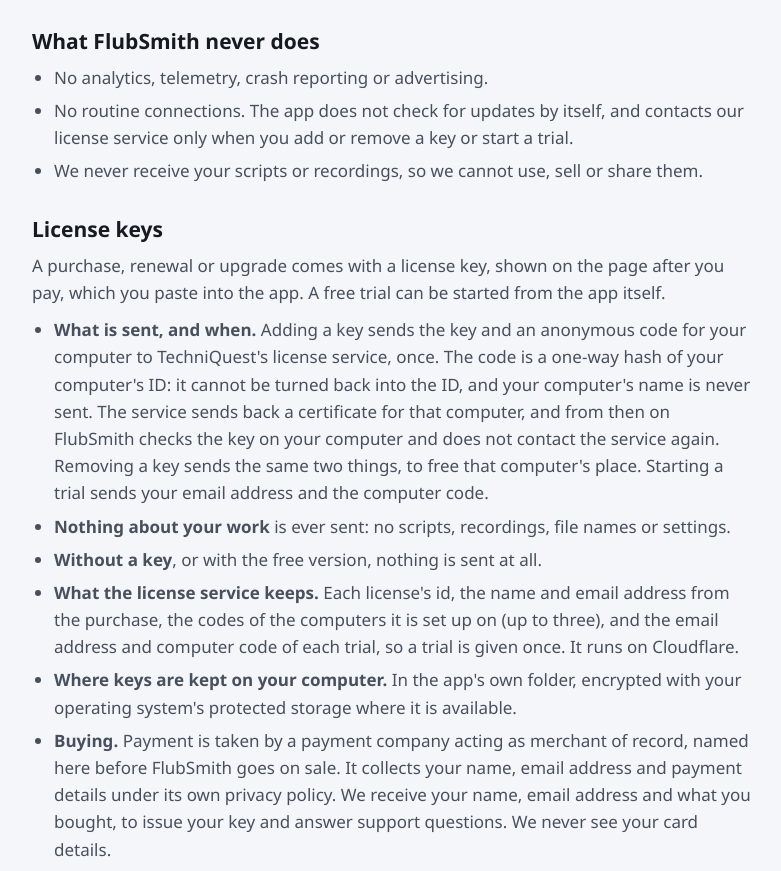
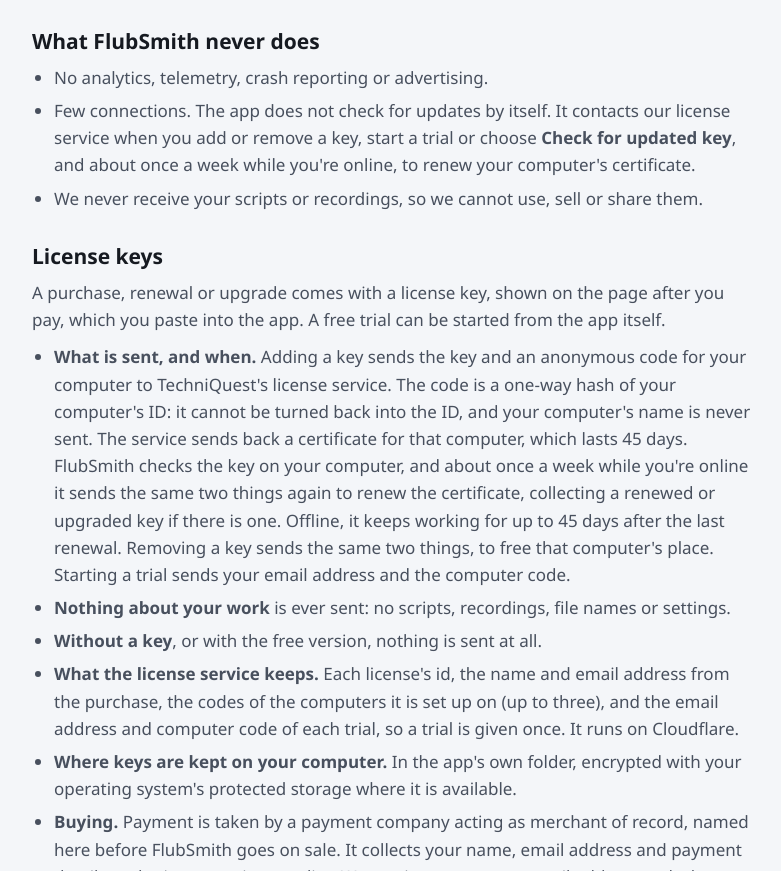
Before and after one commit to ScottDavis-GV/flubsmith.com, a plain HTML site: page privacy.html in a window 1280 px wide. Shown: the part 1337-2208 px from the top of the page, without its empty margins (248-1029 px from the left). Drawn offline with Linux system fonts and the light colour scheme.

Commit message:
Say FlubSmith renews its certificate about once a week while online and works offline for up to 45 days

```diff
--- a/privacy.html
+++ b/privacy.html
@@ -4,7 +4,7 @@
 <meta charset="utf-8">
 <meta name="viewport" content="width=device-width, initial-scale=1">
 <title>Privacy policy · FlubSmith</title>
-<meta name="description" content="FlubSmith keeps your scripts and recordings on your computer and recognises speech there. It connects only when you add a license key or start a trial.">
+<meta name="description" content="FlubSmith keeps your scripts and recordings on your computer and recognises speech there. It contacts our license service only to add or check a license key, about once a week while online.">
 <link rel="canonical" href="https://www.flubsmith.com/privacy.html">
 <link rel="icon" href="favicon.svg" type="image/svg+xml">
 <link rel="stylesheet" href="site.css?v=8">
@@ -30,7 +30,7 @@
   <p class="updated">Effective 17 November 2026, updated the same day for license keys</p>
 
   <div class="summary">
-    <p><strong>In short:</strong> FlubSmith runs on your computer. Your scripts and recordings are kept there, speech is recognised there, and none of it is sent anywhere. The app connects only when you add or remove a license key or start a trial, and then only once, to our license service. It has no account, no analytics and no telemetry, and neither does this website.</p>
+    <p><strong>In short:</strong> FlubSmith runs on your computer. Your scripts and recordings are kept there, speech is recognised there, and none of it is sent anywhere. The app contacts our license service only for your license: when you add or remove a key, start a trial or check for an updated key, and about once a week while you're online. It has no account, no analytics and no telemetry, and neither does this website.</p>
   </div>
 
   <h2>Who we are</h2>
@@ -62,14 +62,14 @@
   <h2>What FlubSmith never does</h2>
   <ul>
     <li>No analytics, telemetry, crash reporting or advertising.</li>
-    <li>No routine connections. The app does not check for updates by itself, and contacts our license service only when you add or remove a key or start a trial.</li>
+    <li>Few connections. The app does not check for updates by itself. It contacts our license service when you add or remove a key, start a trial or choose <strong>Check for updated key</strong>, and about once a week while you're online, to renew your computer's certificate.</li>
     <li>We never receive your scripts or recordings, so we cannot use, sell or share them.</li>
   </ul>
 
   <h2>License keys</h2>
   <p>A purchase, renewal or upgrade comes with a license key, shown on the page after you pay, which you paste into the app. A free trial can be started from the app itself.</p>
   <ul>
-    <li><strong>What is sent, and when.</strong> Adding a key sends the key and an anonymous code for your computer to TechniQuest's license service, once. The code is a one-way hash of your computer's ID: it cannot be turned back into the ID, and your computer's name is never sent. The service sends back a certificate for that computer, and from then on FlubSmith checks the key on your computer and does not contact the service again. Removing a key sends the same two things, to free that computer's place. Starting a trial sends your email address and the computer code.</li>
+    <li><strong>What is sent, and when.</strong> Adding a key sends the key and an anonymous code for your computer to TechniQuest's license service. The code is a one-way hash of your computer's ID: it cannot be turned back into the ID, and your computer's name is never sent. The service sends back a certificate for that computer, which lasts 45 days. FlubSmith checks the key on your computer, and about once a week while you're online it sends the same two things again to renew the certificate, collecting a renewed or upgraded key if there is one. Offline, it keeps working for up to 45 days after the last renewal. Removing a key sends the same two things, to free that computer's place. Starting a trial sends your email address and the computer code.</li>
     <li><strong>Nothing about your work</strong> is ever sent: no scripts, recordings, file names or settings.</li>
     <li><strong>Without a key</strong>, or with the free version, nothing is sent at all.</li>
     <li><strong>What the license service keeps.</strong> Each license's id, the name and email address from the purchase, the codes of the computers it is set up on (up to three), and the email address and computer code of each trial, so a trial is given once. It runs on Cloudflare.</li>
```
